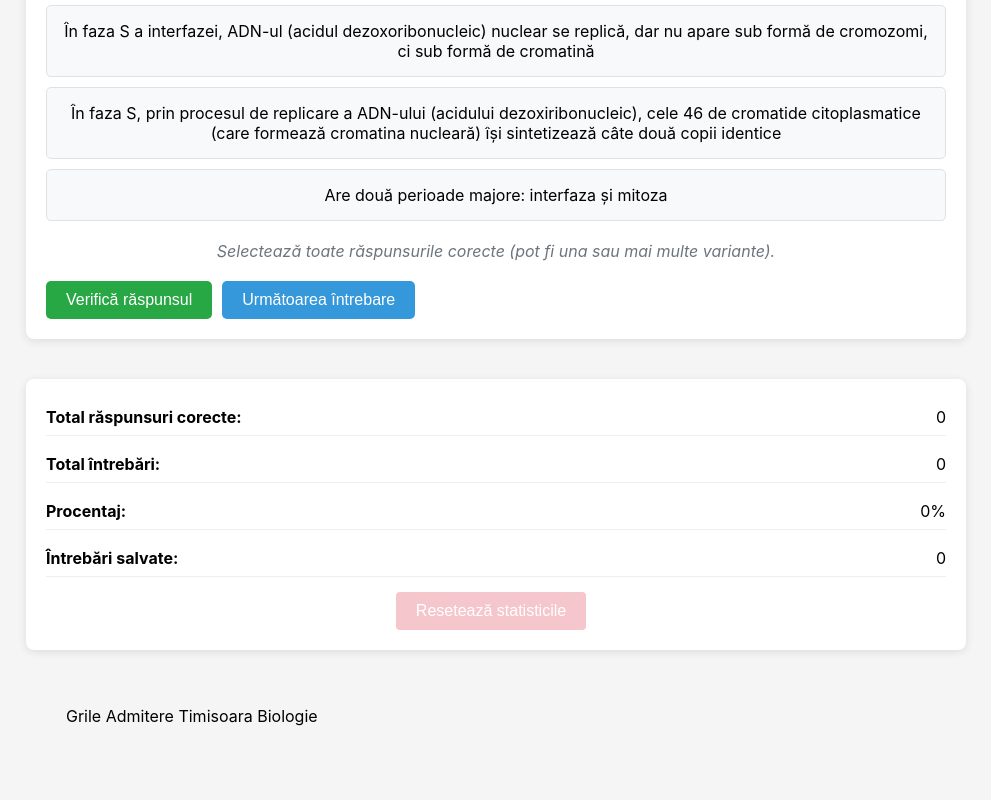
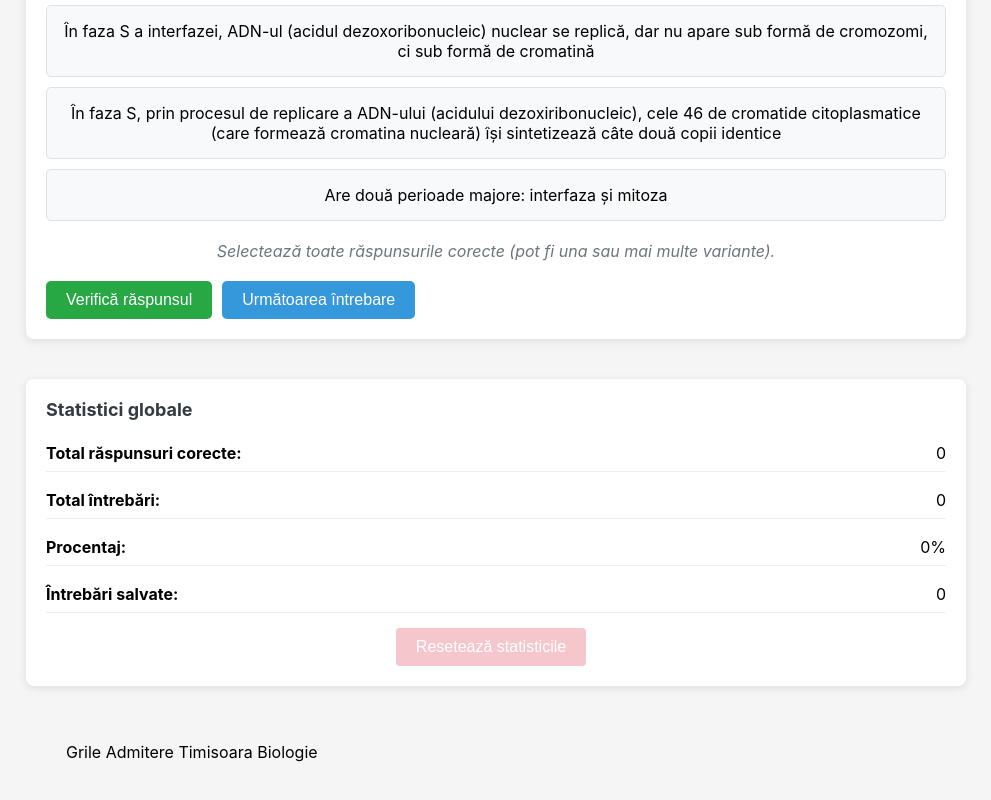
Before and after one commit to dadudad1/quiz-react-app, a React (Create React App) app: page / in a window 1280 px wide. Shown: the part 650-1450 px from the top of the page, without its empty margins (144-1135 px from the left). Built offline with nearby package versions, Linux system fonts and the light colour scheme; no server answers.

Commit message:
improved statistics

```diff
--- a/src/App.js
+++ b/src/App.js
@@ -264,18 +264,21 @@ function App() {
 
   // Încărcăm întrebările salvate din localStorage
   useEffect(() => {
-    try {
-      const savedBookmarks = safeStorage.getItem('bookmarkedQuestions');
-      if (savedBookmarks) {
-        const bookmarks = JSON.parse(savedBookmarks);
-        setBookmarkedQuestions(new Set(bookmarks));
-        setStats(prev => ({
-          ...prev,
-          bookmarkedCount: bookmarks.length
+    const savedItems = safeStorage.getItem('bookmarkedQuestions');
+    if (savedItems) {
+      try {
+        const parsedItems = JSON.parse(savedItems);
+        const bookmarks = new Set(parsedItems);
+        setBookmarkedQuestions(bookmarks);
+
+        // Update bookmarked count in stats
+        setStats(prevStats => ({
+          ...prevStats,
+          bookmarkedCount: bookmarks.size
         }));
+      } catch (e) {
+        console.error('Eroare la încărcarea întrebărilor salvate:', e);
       }
-    } catch (e) {
-      console.warn('Could not load bookmarks:', e);
     }
   }, []);
 
@@ -293,6 +296,24 @@ function App() {
       console.warn('Could not save bookmarks:', e);
     }
   }, [bookmarkedQuestions]);
+
+  // Load quiz statistics from localStorage on mount
+  useEffect(() => {
+    const savedStats = safeStorage.getItem('quizStats');
+    if (savedStats) {
+      try {
+        const parsedStats = JSON.parse(savedStats);
+        setStats(parsedStats);
+      } catch (e) {
+        console.error('Eroare la încărcarea statisticilor de quiz:', e);
+      }
+    }
+  }, []);
+
+  // Save quiz statistics to localStorage whenever they change
+  useEffect(() => {
+    safeStorage.setItem('quizStats', JSON.stringify(stats));
+  }, [stats]);
 
   // Funcția pentru schimbarea modului aplicației
   const switchAppMode = (mode) => {
@@ -348,7 +369,6 @@ function App() {
       default:
         setFilteredQuestions([]);
     }
-    resetStats();
   };
 
   // Funcția de căutare în întrebări
@@ -480,7 +500,7 @@ function App() {
   };
 
   // Funcția pentru actualizarea statisticilor
-  const updateStats = (chapter, isCorrect) => {
+  const updateStats = (isCorrect) => {
     setStats(prev => ({
       ...prev,
       correctCount: isCorrect ? prev.correctCount + 1 : prev.correctCount,
@@ -501,11 +521,20 @@ function App() {
   const toggleBookmark = (questionNumber) => {
     setBookmarkedQuestions(prev => {
       const newBookmarks = new Set(prev);
-      if (newBookmarks.has(questionNumber)) {
+      const wasBookmarked = newBookmarks.has(questionNumber);
+
+      if (wasBookmarked) {
         newBookmarks.delete(questionNumber);
       } else {
         newBookmarks.add(questionNumber);
       }
+
+      // Update bookmarked count in stats
+      setStats(prevStats => ({
+        ...prevStats,
+        bookmarkedCount: wasBookmarked ? prevStats.bookmarkedCount - 1 : prevStats.bookmarkedCount + 1
+      }));
+
       return newBookmarks;
     });
   };
@@ -735,7 +764,7 @@ function App() {
               filteredQuestions={filteredQuestions}
               correctAnswers={currentAnswers}
               bookmarkedQuestions={bookmarkedQuestions}
-              updateStats={(isCorrect) => updateStats(activeChapter, isCorrect)}
+              updateStats={(isCorrect) => updateStats(isCorrect)}
               toggleBookmark={toggleBookmark}
               searchQuestions={searchQuestions}
               randomizeAnswers={randomizeAnswers}
--- a/src/components/Statistics.js
+++ b/src/components/Statistics.js
@@ -6,6 +6,7 @@ const Statistics = ({ correctCount, totalCount, bookmarkedCount, resetStats }) =
 
   return (
     <div className="statistics">
+      <h2>Statistici globale</h2>
       <div className="stat-item">
         <strong>Total răspunsuri corecte:</strong> {correctCount}
       </div>
```
